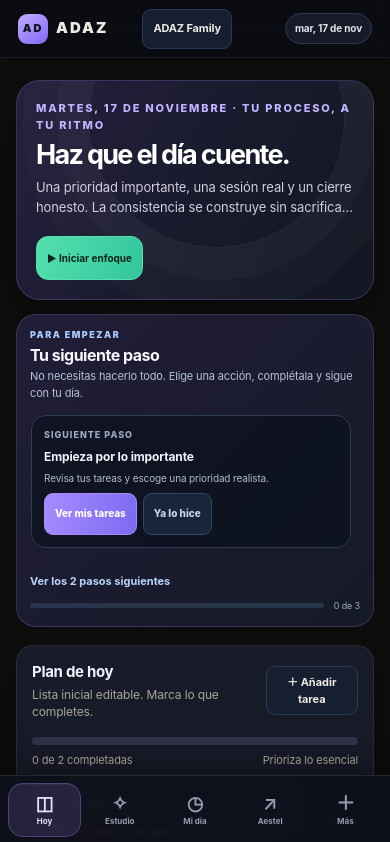
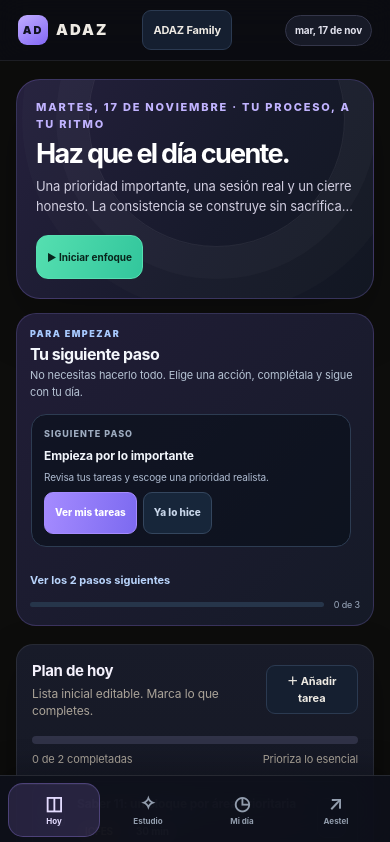
Before and after one commit to diazaalejo8-star/Adaz, a plain HTML site: page index.html in a window 390 px wide. Shown: the top 842 px of the page. Drawn offline with nearby package versions, Linux system fonts and the light colour scheme.

Commit message:
Fix Android mobile layout stacking and safe-area overlap (#22)
* Fix Android mobile layout stacking and safe areas

* Refresh offline shell for Android layout fix

* Add regression checks for vertical Android mobile layout

```diff
--- a/index.html
+++ b/index.html
@@ -205,17 +205,21 @@
     @media(max-width:820px){
       html,body{min-height:100svh}
       .app-shell{display:block;min-height:100svh;overflow:visible!important}
-      .main{display:flex;min-height:100svh;padding-bottom:0!important;overflow:visible!important}
-      .content{height:auto;min-height:0;overflow:visible!important;padding-bottom:calc(124px + env(safe-area-inset-bottom,0px))!important}
-      .page.active{display:block;overflow:visible!important}
-      .topbar{position:sticky;top:0;z-index:30;flex:0 0 58px}
-      #bottomNav.bottom-nav{position:fixed;left:0;right:0;bottom:0;z-index:9999;min-height:68px;padding:7px 8px calc(7px + env(safe-area-inset-bottom,0px))}
+      /* The app shell is a vertical stack on phones: header first, page content second. */
+      .main{display:flex;flex-direction:column;align-items:stretch;width:100%;min-width:0;min-height:100svh;padding:0 0 env(safe-area-inset-bottom,0px)!important;overflow:visible!important;box-sizing:border-box}
+      .topbar{position:sticky;top:0;z-index:30;display:flex;flex:0 0 auto;width:100%;min-height:58px;box-sizing:border-box;padding-top:env(safe-area-inset-top,0px)}
+      .content{display:block;flex:1 0 auto;width:100%;height:auto;min-height:0;min-width:0;overflow:visible!important;box-sizing:border-box;padding:18px 16px calc(132px + env(safe-area-inset-bottom,0px))!important}
+      .page.active{display:block;overflow:visible!important;min-width:0}
+      #bottomNav.bottom-nav{position:fixed;left:0;right:0;bottom:0;z-index:9999;display:flex;min-height:68px;padding:7px 8px calc(7px + env(safe-area-inset-bottom,0px));box-sizing:border-box;max-width:100vw;overflow-x:auto;overflow-y:hidden;justify-content:flex-start;scrollbar-width:none}
+      #bottomNav.bottom-nav::-webkit-scrollbar{display:none}
+      #bottomNav.bottom-nav .nav-btn{flex:0 0 auto;min-width:67px;max-width:92px}
       .card{padding:14px}
       .task{padding:10px 11px;gap:9px}
       .hero{min-height:0;padding:18px;margin-bottom:12px}
       .page-heading{margin-bottom:12px}
       .home-main-row{gap:10px}
     }
+    @media(max-width:820px){.main{flex-direction:column!important}.topbar,.content{width:100%;min-width:0;box-sizing:border-box}.content{padding-bottom:calc(132px + env(safe-area-inset-bottom,0px))!important}}
   </style>
 </head>
 <body>
--- a/sw.js
+++ b/sw.js
@@ -1,4 +1,4 @@
-const CACHE = 'adaz-shell-v45';
+const CACHE = 'adaz-shell-v46';
 const SHELL_FILES = [
   './', './index.html', './rescate.html', './manifest.webmanifest', './icon.svg',
   './icon-192.png', './icon-512.png', './adaz-apple.css',
```
Also changed, not shown: 1 other file.
